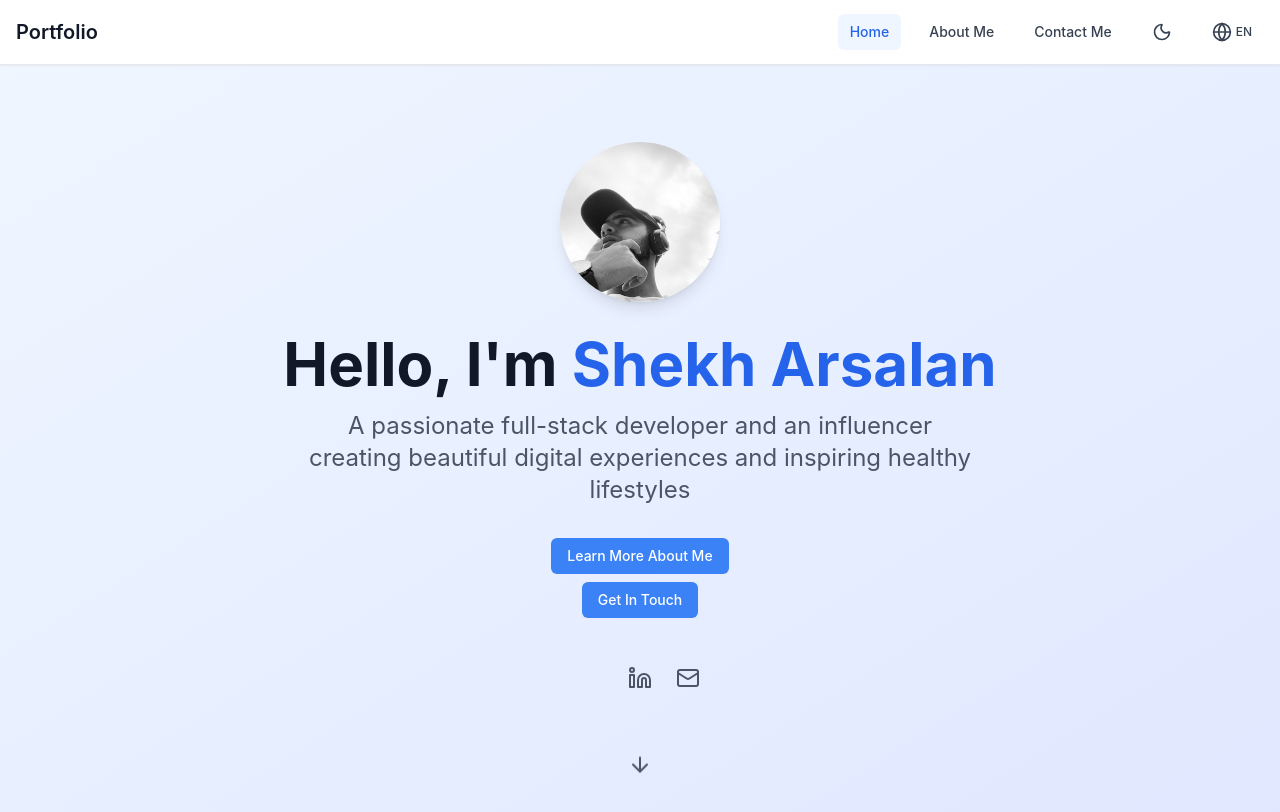
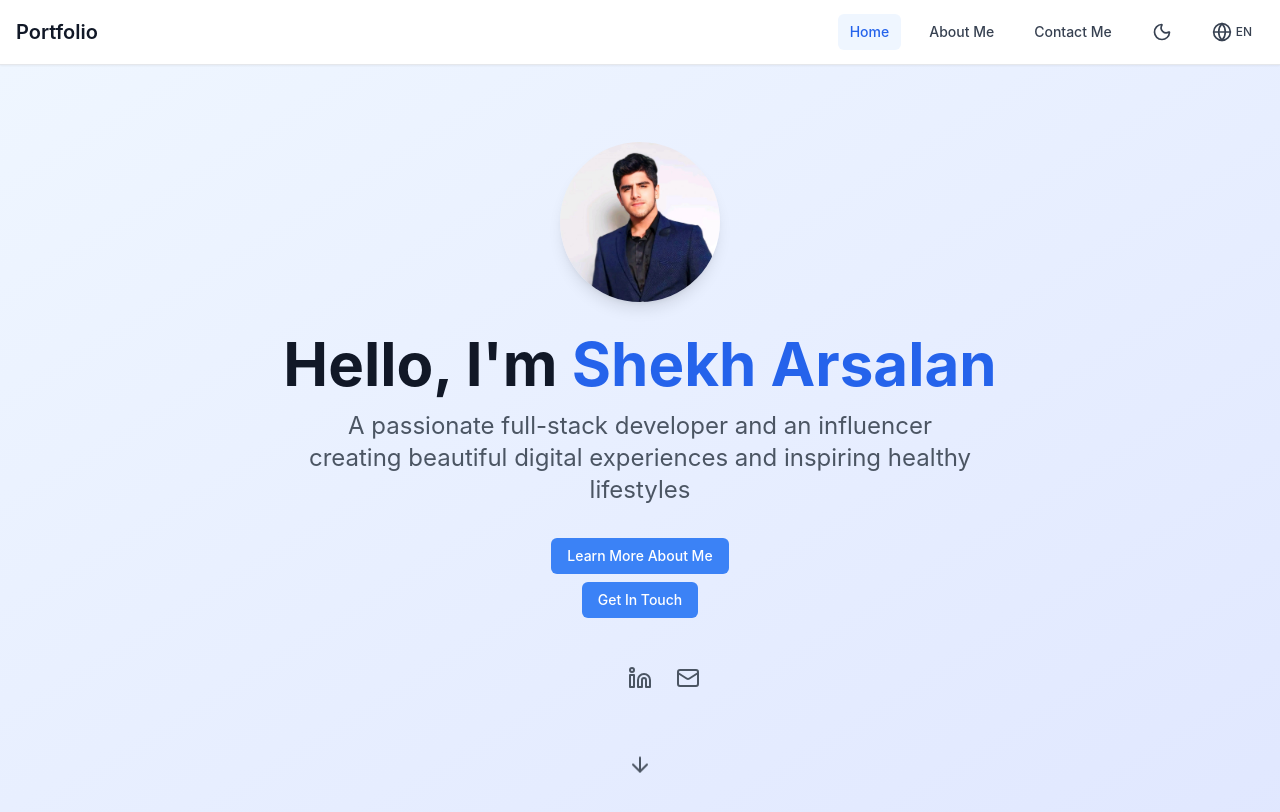
Before and after one commit to Arsalan0786/Portfolio-V1, a React (Vite) app: page / in a window 1280 px wide. Shown: the top 812 px of the page. Built offline with nearby package versions, Linux system fonts and the light colour scheme; some icons are missing.

Commit message:
Update HomeSection.tsx

```diff
--- a/src/components/HomeSection.tsx
+++ b/src/components/HomeSection.tsx
@@ -10,7 +10,7 @@ interface HomeSectionProps {
 
 export function HomeSection({ onSectionChange }: HomeSectionProps) {
   const { t } = useLanguage();
-  const profileImage = "../profile3.JPG";
+  const profileImage= 'profile.jpeg'
 
   return (
     <section className="min-h-screen flex items-center justify-center bg-gradient-to-br from-blue-50 to-indigo-100 dark:from-gray-900 dark:to-gray-800 px-4 sm:px-6 lg:px-8 transition-colors duration-300">
```
